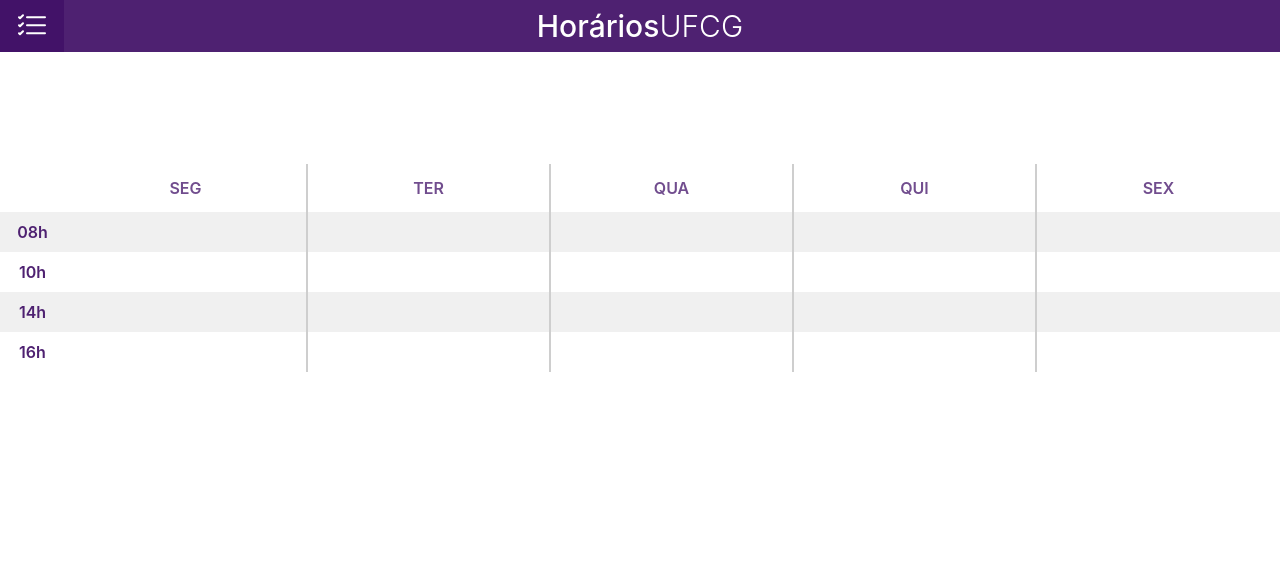
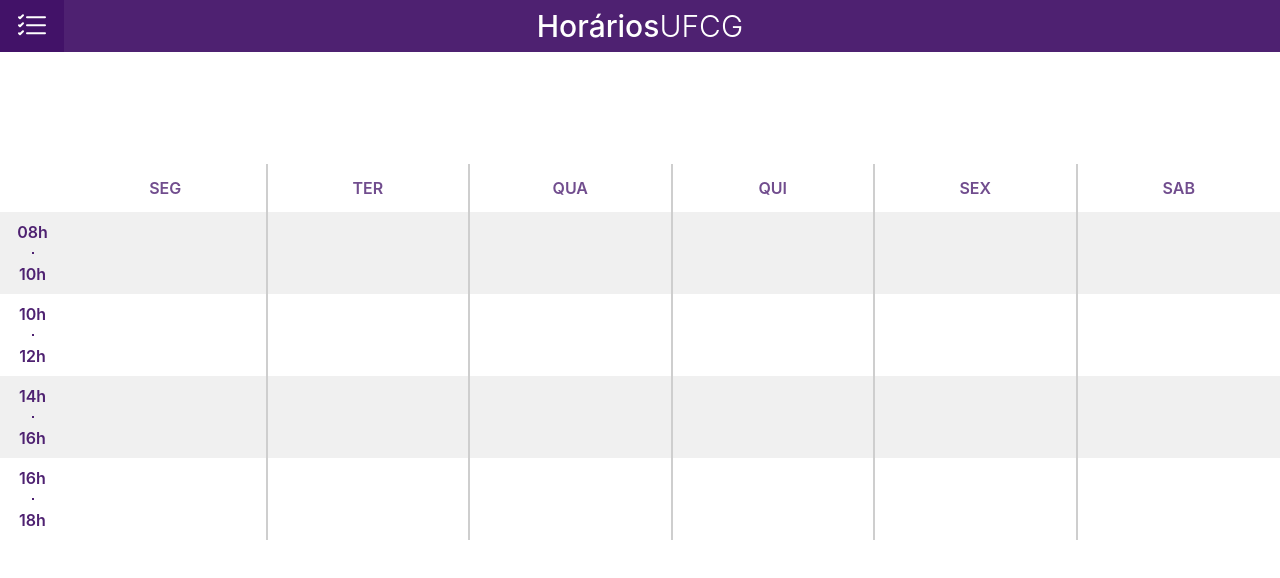
Before and after one commit to ArthurFerrao/horarios-ufcg, a React (Create React App) app: page / in a window 1280 px wide. Shown: the top 578 px of the page. Built offline with nearby package versions, Linux system fonts and the light colour scheme.

Commit message:
feat: refactor code and add saturday

```diff
--- a/src/components/PeriodoBlock/DisciplinaItem/index.tsx
+++ b/src/components/PeriodoBlock/DisciplinaItem/index.tsx
@@ -12,14 +12,14 @@
 
 function DisciplinaItem({ id, name, turma, isChecked }: DisciplinaItemProps) {
   const context = useAppContext()
-  const { handleChangeDisciplinaCheck } = context
+  const { setCheckedById } = context
 
   return (
     <Checkbox
       size='sm'
       isChecked={isChecked}
       onChange={(e) => {
-        handleChangeDisciplinaCheck(id, e.target.checked)
+        setCheckedById(id, e.target.checked)
       }}
     >
       <Tooltip hasArrow label={name} placement='right'>
--- a/src/components/PeriodoBlock/PeriodoHeader/index.tsx
+++ b/src/components/PeriodoBlock/PeriodoHeader/index.tsx
@@ -19,16 +19,14 @@
 }: PeriodoHeaderProps) {
   const allChecked = items.every((item) => item.checked)
   const isIndeterminate = items.some((item) => item.checked) && !allChecked
-  const { handleChangeAllPeriodoCheck } = useAppContext()
+  const { setCheckedByPeriodo } = useAppContext()
 
   return (
     <Flex alignItems='center'>
       <Checkbox
         isChecked={allChecked}
         isIndeterminate={isIndeterminate}
-        onChange={(e) =>
-          handleChangeAllPeriodoCheck(periodoNumber, e.target.checked)
-        }
+        onChange={(e) => setCheckedByPeriodo(periodoNumber, e.target.checked)}
       />
       <Spacer />
       <Heading color='blackAlpha.800' fontWeight='semibold' size='sm'>
--- a/src/components/WeekBoard/DisciplinaTag/index.tsx
+++ b/src/components/WeekBoard/DisciplinaTag/index.tsx
@@ -29,7 +29,7 @@
       mr='1'
       _hover={hover}
       onClick={() => {
-        context.markDisciplina(disciplina.id)
+        context.setMarkedById(disciplina.id)
       }}
     >
       {`${disciplina.nome} - t${disciplina.turma}`}
--- a/src/components/WeekBoard/RowBoard/index.tsx
+++ b/src/components/WeekBoard/RowBoard/index.tsx
@@ -1,4 +1,4 @@
-import { GridItem, Text } from '@chakra-ui/react'
+import { GridItem, Text, VStack, Divider } from '@chakra-ui/react'
 import React from 'react'
 
 import { DAYS_MAP } from '../../../constants'
@@ -11,7 +11,9 @@
   disciplinas: Disciplina[]
 }
 
-function RowBoard({ hour, days, colored = false, disciplinas }: RowBoardProps) {
+function RowBoard({ hour, days, colored, disciplinas }: RowBoardProps) {
+  const backGroundColor = colored ? 'blackAlpha.100' : ''
+
   const isLast = (id: number) => id + 1 === days.length
 
   const getDisciplinaByDay = (day: string) =>
@@ -20,8 +22,6 @@
         (h) => DAYS_MAP[h.dia] === day && h.id === hour.id,
       ),
     )
-
-  const getBackGround = () => (colored ? 'blackAlpha.100' : '')
 
   const formatHour = (hourStr: string) => {
     const [h, m] = hourStr.split(':')
@@ -33,15 +33,26 @@
 
   return (
     <>
-      <GridItem bg={getBackGround()} textAlign='center' py='2'>
-        <Text color='primary.400' fontWeight='semibold'>
-          {formatHour(hour.inicio)}
-        </Text>
+      <GridItem bg={backGroundColor} textAlign='center' py='2'>
+        <VStack h='full' justifyContent='space-between'>
+          <Text color='primary.400' fontWeight='semibold'>
+            {formatHour(hour.inicio)}
+          </Text>
+          <Divider
+            orientation='vertical'
+            border='1px solid'
+            borderColor='primary.400'
+            opacity='1'
+          />
+          <Text color='primary.400' fontWeight='semibold'>
+            {formatHour(hour.fim)}
+          </Text>
+        </VStack>
       </GridItem>
       {days.map((day, id) => (
         <GridItem
           key={day}
-          bg={getBackGround()}
+          bg={backGroundColor}
           borderRight={!isLast(id) ? 'solid #CECECE 2px' : ''}
           p='2'
         >
--- a/src/components/WeekBoard/index.tsx
+++ b/src/components/WeekBoard/index.tsx
@@ -1,5 +1,5 @@
 import { Grid } from '@chakra-ui/react'
-import React from 'react'
+import React, { useEffect, useState } from 'react'
 
 import { DAYS, HORARIOS_DEFAULT } from '../../constants'
 import useAppContext from '../../hooks/useAppContext'
@@ -7,7 +7,7 @@
 import RowBoard from './RowBoard'
 
 function WeekBoard() {
-  const { getHours, getDisciplinasByHour } = useAppContext()
+  const { getDisciplinasByHour, boardHours } = useAppContext()
 
   const isEven = (num: number) => num % 2 === 0
 
@@ -20,34 +20,32 @@
   const isHorarioDefault = (hour: hora) =>
     HORARIOS_DEFAULT.some((h) => h.id === hour.id)
 
-  const getRowBordList = () => {
-    const hours = getHours()
-    const list: JSX.Element[] = []
-    let contRows = 0
+  const getDisciplinasByHourMap = () =>
+    boardHours.map((hour) => ({
+      horario: hour,
+      disciplinas: getDisciplinasByHour(hour, true),
+    }))
 
-    hours.sort(hourSort).forEach((hour) => {
-      const disciplinas = getDisciplinasByHour(hour, true)
-      if (disciplinas.length !== 0 || isHorarioDefault(hour)) {
-        list.push(
-          <RowBoard
-            key={`${hour.inicio}-${hour.fim}`}
-            hour={hour}
-            days={DAYS}
-            disciplinas={disciplinas}
-            colored={isEven(contRows)}
-          />,
-        )
-        contRows++
-      }
-    })
-
-    return list
-  }
+  const getRowBordList = () =>
+    getDisciplinasByHourMap()
+      .sort((a, b) => hourSort(a.horario, b.horario))
+      .filter(
+        ({ horario, disciplinas }) =>
+          disciplinas.length !== 0 || isHorarioDefault(horario),
+      )
 
   return (
-    <Grid templateColumns='65px repeat(5, 1fr)' marginTop='28'>
+    <Grid templateColumns='65px repeat(6, 1fr)' marginTop='28'>
       <HeaderBoard days={DAYS} />
-      {getRowBordList()}
+      {getRowBordList().map(({ horario, disciplinas }, id) => (
+        <RowBoard
+          key={`${horario.inicio}-${horario.fim}`}
+          hour={horario}
+          days={DAYS}
+          disciplinas={disciplinas}
+          colored={isEven(id)}
+        />
+      ))}
     </Grid>
   )
 }
--- a/src/constants/index.ts
+++ b/src/constants/index.ts
@@ -7,9 +7,10 @@
   '4': 'QUA',
   '5': 'QUI',
   '6': 'SEX',
+  '7': 'SAB',
 }
 
-export const DAYS = ['SEG', 'TER', 'QUA', 'QUI', 'SEX']
+export const DAYS = Object.values(DAYS_MAP)
 
 export const HORARIOS_DEFAULT: hora[] = [
   { id: '08:00-10:00', inicio: '08:00', fim: '10:00' },
--- a/src/context/index.tsx
+++ b/src/context/index.tsx
@@ -1,36 +1,37 @@
 /* eslint-disable @typescript-eslint/no-empty-function */
-import { createContext, useState, useMemo } from 'react'
+import { createContext, useState, useMemo, useEffect } from 'react'
 
 import { HORARIOS_DEFAULT } from '../constants'
 
 interface AppContextProps {
   disciplinas: Disciplina[]
+  boardHours: hora[]
   updateDisciplinas: (disciplina: Disciplina[]) => void
-  handleChangeDisciplinaCheck: (id: string, isChecked: boolean) => void
-  handleChangeAllPeriodoCheck: (periodo: number, isChecked: boolean) => void
+  setCheckedById: (id: string, isChecked: boolean) => void
+  setCheckedByPeriodo: (periodo: number, isChecked: boolean) => void
   getDisciplinasByHour: (hour: hora, onlyChecked: boolean) => Disciplina[]
-  markDisciplina: (id: string) => void
-  getHours: () => hora[]
+  setMarkedById: (id: string) => void
 }
 
 const AppContext = createContext<AppContextProps>({
   disciplinas: [],
+  boardHours: [],
   updateDisciplinas: () => {},
-  handleChangeDisciplinaCheck: () => {},
-  handleChangeAllPeriodoCheck: () => {},
+  setCheckedById: () => {},
+  setCheckedByPeriodo: () => {},
   getDisciplinasByHour: () => [],
-  markDisciplina: () => {},
-  getHours: () => [],
+  setMarkedById: () => {},
 })
 
 function AppProvider({ children }: { children: JSX.Element }) {
   const [data, setData] = useState<Disciplina[]>([])
+  const [boardHours, setBoardHours] = useState<hora[]>(HORARIOS_DEFAULT)
 
   const updateDisciplinas = (disciplinas: Disciplina[]) => {
     setData(disciplinas)
   }
 
-  const handleChangeDisciplinaCheck = (id: string, isChecked: boolean) => {
+  const setCheckedById = (id: string, isChecked: boolean) => {
     const newState = data.map((item) =>
       item.id === id ? { ...item, checked: isChecked } : item,
     )
@@ -38,25 +39,17 @@
     setData(newState)
   }
 
-  const handleChangeAllPeriodoCheck = (periodo: number, isChecked: boolean) => {
-    const newState = data.map((item) => {
-      if (item.periodo === periodo) {
-        return {
-          ...item,
-          checked: isChecked,
-        }
-      }
-      return item
-    })
+  const setCheckedByPeriodo = (periodo: number, isChecked: boolean) => {
+    const newState = data.map((item) =>
+      item.periodo === periodo ? { ...item, checked: isChecked } : item,
+    )
 
     setData(newState)
   }
 
   const getDisciplinasByHour = (hour: hora, onlyChecked: boolean) => {
     const hasHour = (disciplina: Disciplina) =>
-      disciplina.horario.some(
-        (value) => value.inicio === hour.inicio && value.fim === hour.fim,
-      )
+      disciplina.horario.some((h) => h.id === hour.id)
 
     return data.filter(
       (disciplina) =>
@@ -64,9 +57,11 @@
     )
   }
 
-  const markDisciplina = (id: string) => {
-    const newData = data.map((v) =>
-      v.id === id ? { ...v, marked: !v.marked } : v,
+  const setMarkedById = (id: string) => {
+    const newData = data.map((disciplina) =>
+      disciplina.id === id
+        ? { ...disciplina, marked: !disciplina.marked }
+        : disciplina,
     )
     setData(newData)
   }
@@ -84,15 +79,19 @@
     return Object.values(horarios)
   }
 
+  useEffect(() => {
+    setBoardHours(getHours())
+  }, [data])
+
   const appProviderValue = useMemo(
     () => ({
       disciplinas: data,
+      boardHours,
       updateDisciplinas,
-      handleChangeDisciplinaCheck,
-      handleChangeAllPeriodoCheck,
+      setCheckedById,
+      setCheckedByPeriodo,
       getDisciplinasByHour,
-      markDisciplina,
-      getHours,
+      setMarkedById,
     }),
     [data],
   )
```
